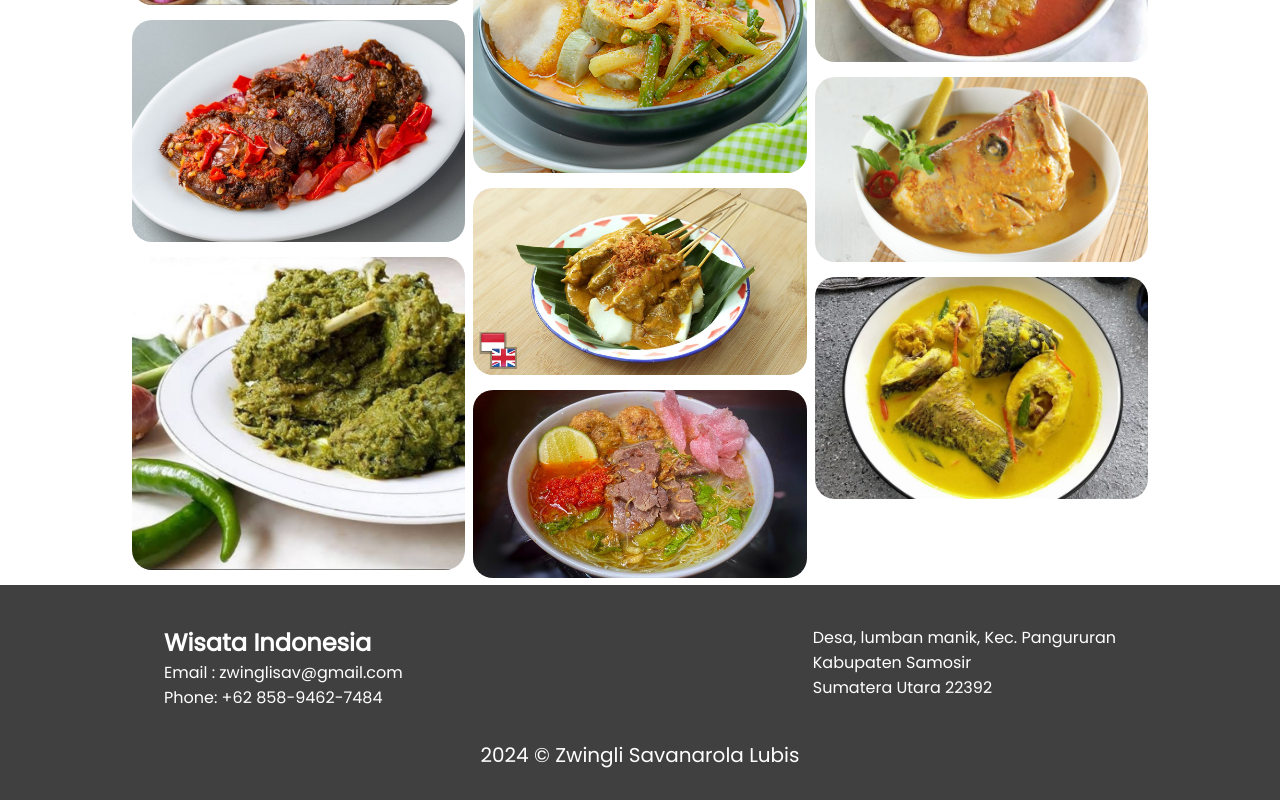
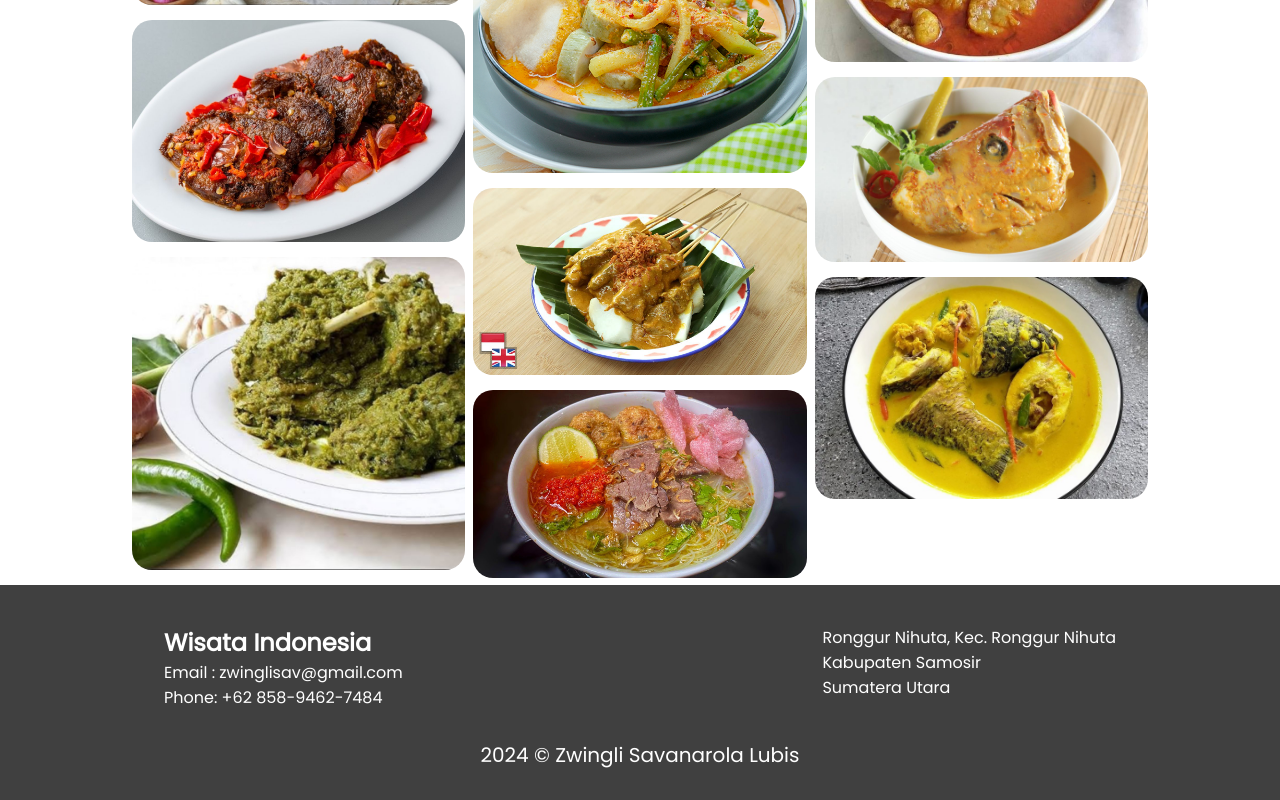
Before and after one commit to JongBatak/Wisata-Indonesia, a plain HTML site: page index.html in a window 1280 px wide. Shown: the part 2780-3580 px from the top of the page. Drawn offline with Linux system fonts and the light colour scheme.

Commit message:
Update index.html

```diff
--- a/index.html
+++ b/index.html
@@ -116,9 +116,9 @@
                     </ul>
                 </div>
                 <div class="contact-address">
-                    <p>Desa, lumban manik, Kec. Pangururan</p>
+                    <p>Ronggur Nihuta, Kec. Ronggur Nihuta</p>
                     <p>Kabupaten Samosir</p>
-                    <p>Sumatera Utara 22392</p>
+                    <p>Sumatera Utara </p>
                 </div>
             </div>
             <footer>
```
